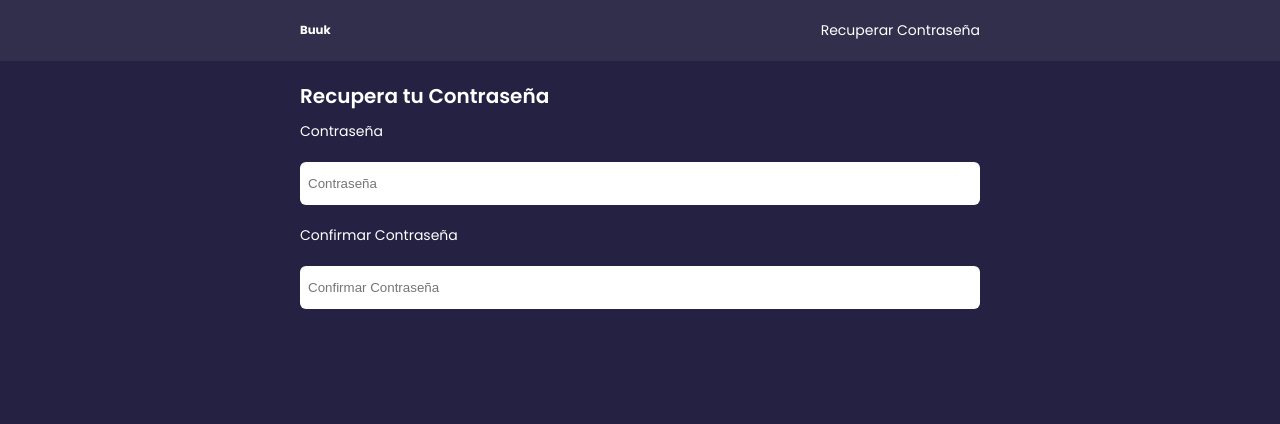
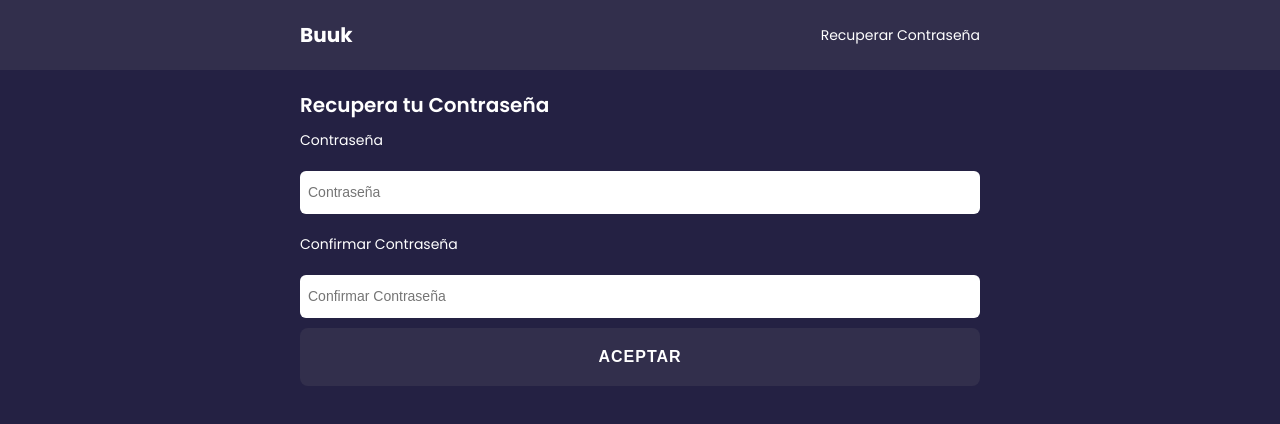
Before and after one commit to Betoml5/recovery-page-buuk, a website: page index.html in a window 1280 px wide. Drawn offline with Linux system fonts and the light colour scheme.

Commit message:
Add button

```diff
--- a/index.html
+++ b/index.html
@@ -1,5 +1,6 @@
 <!DOCTYPE html>
 <html lang="en">
+
 <head>
   <meta charset="UTF-8" />
   <meta http-equiv="X-UA-Compatible" content="IE=edge" />
@@ -7,6 +8,7 @@
   <link rel="stylesheet" href="./styles.css" />
   <title>Recuperar Contraseña</title>
 </head>
+
 <body>
   <header class="header">
     <div class="header__container">
@@ -23,7 +25,9 @@
 
       <label for=""> Confirmar Contraseña </label>
       <input type="password" placeholder="Confirmar Contraseña" />
+      <input type="submit" value="Aceptar">
     </form>
   </main>
 </body>
+
 </html>
--- a/styles.css
+++ b/styles.css
@@ -34,11 +34,11 @@ body{
     color: #fff;
 }
 
-.header > h3 {
+.header__container > h3 {
     font-size: 2rem;
 }
 
-.header p {
+.header__container p {
     font-size: 1.4rem;
 
 }
@@ -62,6 +62,8 @@ form{
     flex-direction: column;
 }
 
+
+
 input[type='password']{
     padding: 14px 8px;
     border: none;
@@ -69,6 +71,28 @@ input[type='password']{
     margin: 10px 0px;
 }
 
+input[type='password']::placeholder{
+    font-size: 1.4rem;
+}
+
+input[type='submit']{
+    padding: 20px 10px;
+    background-color: #322F4C;
+    border: none;
+    color: #fff;
+    font-size: 1.6rem;
+    text-transform: uppercase;
+    letter-spacing: 1px;
+    font-weight: 600;
+    border-radius: 8px;
+    cursor: pointer;
+}
+
+input[type='submit']:hover{
+    opacity: 0.9;
+
+}
+
 label{
     font-size: 1.4rem;
     margin: 10px 0px;
```
Lines whose indentation alone changed are shown as unchanged.
